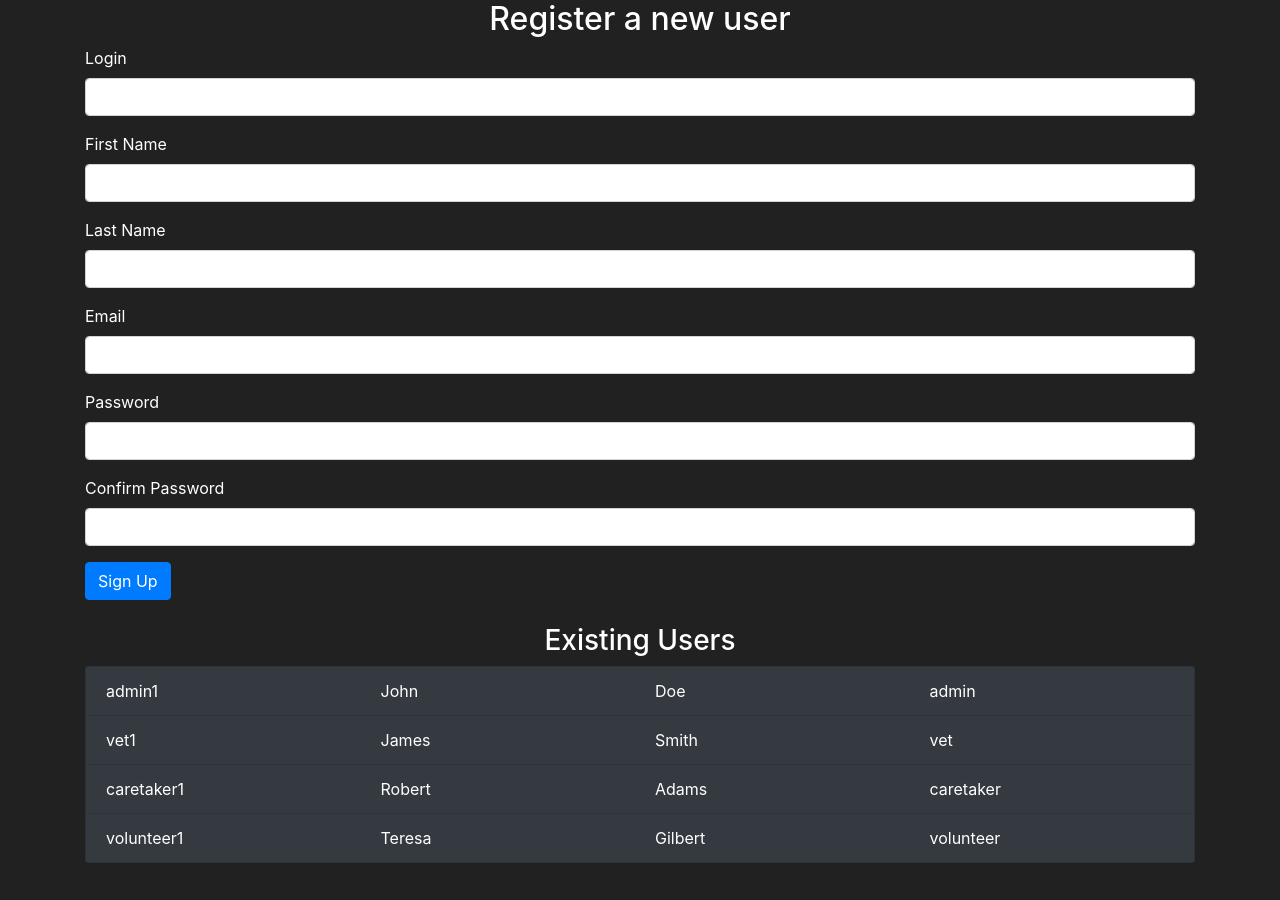
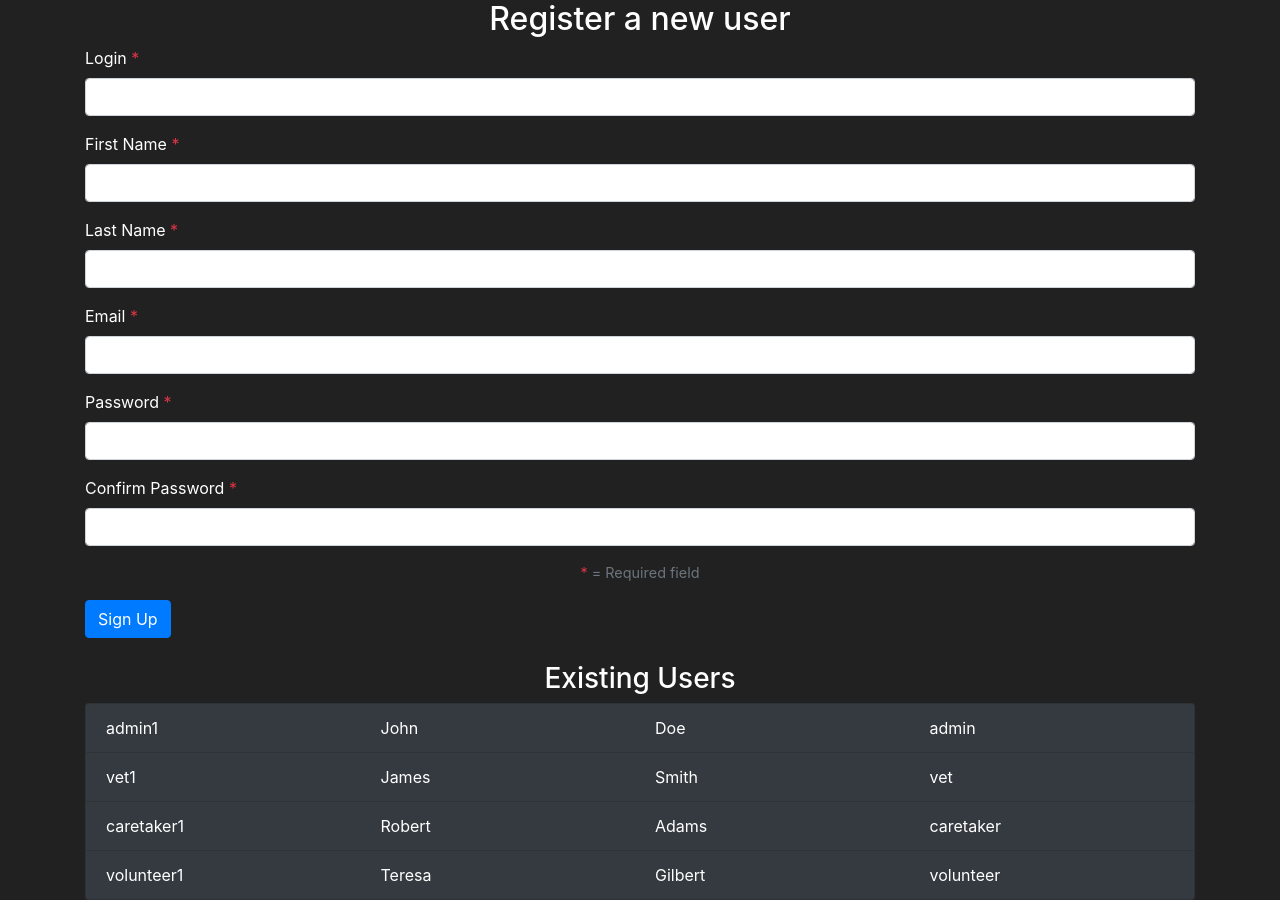
Before and after one commit to xmi74/IIS, a Flask app: page /register in a window 1280 px wide. Shown: the part 58-958 px from the top of the page. Before the commit the page ends 921 px from the top, so only its background shows below. Run offline with Flask 3, Linux system fonts and the light colour scheme; data comes from the database, SQL or seed files in the repository.

Commit message:
add: required field indicator

```diff
--- /dev/null
+++ b/templates/_form_field.html
@@ -0,0 +1,10 @@
+<div class="form-group">
+    {{ field.label }}
+    {% if field.flags.required %}
+        <span class="text-danger">*</span>
+    {% endif %}
+    {{ field(class="form-control") }}
+    {% for error in field.errors %}
+        <span class="rounded bg-danger p-1"> {{ error }}</span>
+    {% endfor %}
+</div>
--- a/templates/dashboard_admin.html
+++ b/templates/dashboard_admin.html
@@ -11,6 +11,10 @@ Admin Dashboard
 {% block body %}
 <div class="container">
     <h3 class="text-center mt-4">Existing Users</h3>
+
+    <div class="mb-4 text-right">
+        <a href="{{ url_for('routes.admin_create_user') }}" class="btn btn-success">Create New User</a>
+    </div>
 
     <!-- Filtering -->
      <form method="GET" action="{{ url_for('routes.dashboard_admin_page') }}" class="mb-4">
--- a/templates/register.html
+++ b/templates/register.html
@@ -11,23 +11,16 @@ Register
     <form method="POST" action="{{ url_for('routes.register_page') }}">
         {{ form.hidden_tag() }}
 
-        <div class="form-group">
-            {{ form.login.label }} {{ form.login(class_='form-control') }}
-        </div>
-        <div class="form-group">
-            {{ form.first_name.label }} {{ form.first_name(class_='form-control') }}
-        </div>
-        <div class="form-group">
-            {{ form.last_name.label }} {{ form.last_name(class_='form-control') }}
-        </div>
-        <div class="form-group">
-            {{ form.email.label }} {{ form.email(class_='form-control') }}
-        </div>
-        <div class="form-group">
-            {{ form.password.label }} {{ form.password(class_='form-control') }}
-        </div>
-        <div class="form-group">
-            {{ form.confirm_password.label }} {{ form.confirm_password(class_='form-control') }}
+        <!-- Dynamically render fields -->
+        {% for field in form %}
+            {% if field.type != "HiddenField" and field.name not in ['submit'] and field.name not in ['csrf_token'] %}
+                {% include '_form_field.html' %}
+            {% endif %}
+        {% endfor %}
+
+        <!-- Required field label -->
+        <div class="form-group text-muted text-center" style="font-size: 0.9rem;">
+            <span class="text-danger">*</span> = Required field
         </div>
 
         <div class="form-group">
```
Also changed, not shown: templates/caretaker/edit_animal.html (+15 -22 lines), templates/caretaker/edit_request.html (+12 -5 lines), templates/caretaker/edit_schedule.html (+14 -5 lines), templates/edit_user.html (+13 -15 lines).
